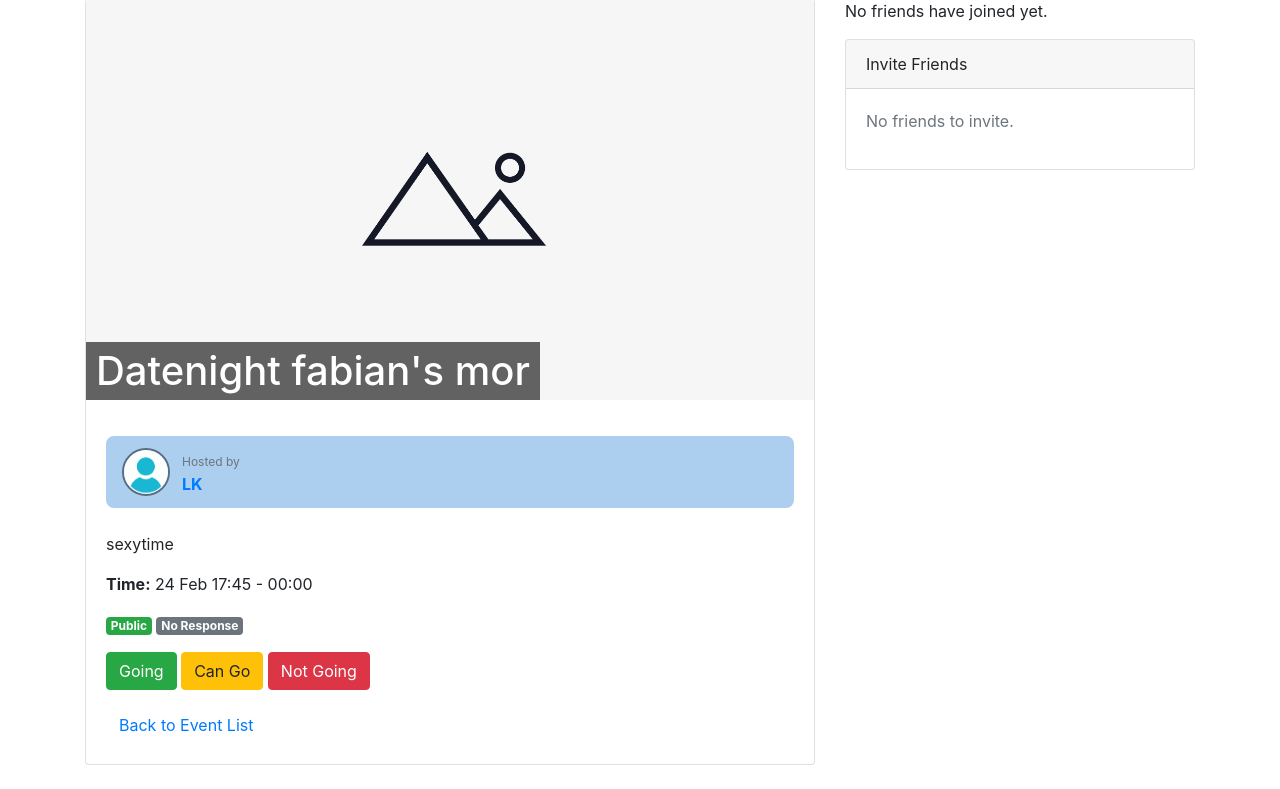
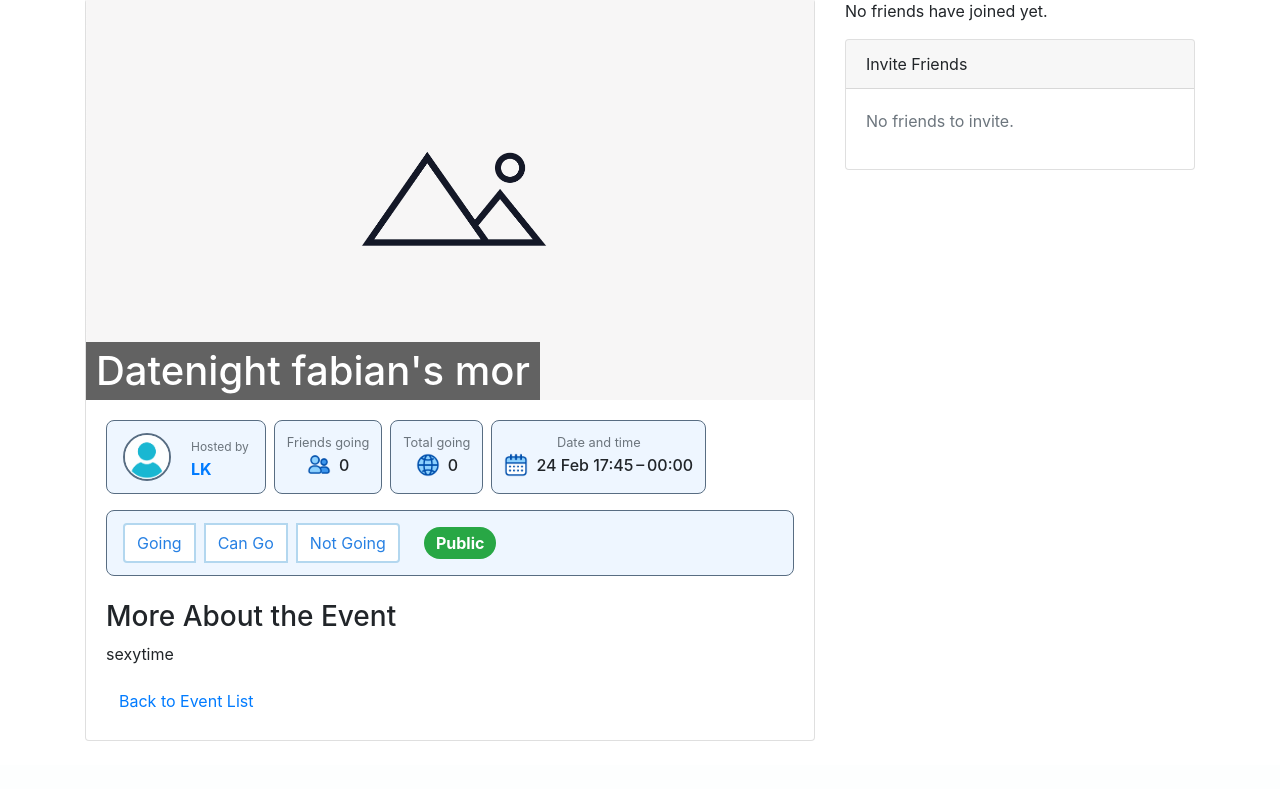
Before and after one commit to Fru1tt/ArrangementApp, a Django app: page /event/1/ in a window 1280 px wide. Shown: the part 81-870 px from the top of the page. After the commit the page ends 822 px from the top, so only its background shows below. Run offline with Django 5.2, Linux system fonts and the light colour scheme; a user stored in the database is signed in; data comes from the database, SQL or seed files in the repository; data that the repository does not hold is empty; parts of the project's set-up code (start-up, migrations or seed data) failed here and were passed over; some libraries are stand-ins or nearby versions.

Commit message:
Major visual improvement to Event_details Additions: - friend and public counter as previously added to the event cards. - Clickable Host display with username and profile picture that eventually will lead you to the users profile.
Change:
- Attendance buttons are now radio buttons. We added JavaScript simply to wire up the “change” event on those radios to call form.submit() immediately.

Other minor changes such as symbol changes and visual improvements to the event detai layout

```diff
--- a/ProjectX/ETA/templates/ETA/base.html
+++ b/ProjectX/ETA/templates/ETA/base.html
@@ -7,6 +7,7 @@
     <meta name="viewport" content="width=device-width, initial-scale=1">
     <title>{% block title %}uGoing?{% endblock %}</title>
     <link rel="stylesheet" href="https://stackpath.bootstrapcdn.com/bootstrap/4.5.2/css/bootstrap.min.css">
+    {% block extra_css %}{% endblock extra_css %}
 </head>
 <body>
     {% block navbar %}
@@ -32,7 +33,6 @@
             <!-- Right side authentication links -->
             <ul class="navbar-nav ml-auto">
                 {% if user.is_authenticated %}
-                    <!-- Notification Bell -->
                     <!-- Notification Bell -->
                     <li class="nav-item dropdown">
                         <a class="nav-link position-relative" href="#" id="notificationDropdown" role="button"
--- a/ProjectX/ETA/templates/ETA/event_detail.html
+++ b/ProjectX/ETA/templates/ETA/event_detail.html
@@ -1,8 +1,11 @@
 {% extends "ETA/base.html" %}
 {% load static %}
+{% block extra_css %}
+<link rel="stylesheet" href="{% static 'css/event_detail.css' %}">
+{% endblock extra_css %}
 {% block title %}{{ event.title }}{% endblock title %}
 {% block content %}
-<link rel="stylesheet" href="{% static 'css/event_detail.css' %}">
+
 <div class="row">
   <!-- Left Column: Main Event Card -->
   <div class="col-md-8 mb-4">
@@ -19,90 +22,116 @@
       </div>
 
       <div class="card-body">
-        <!-- Title and Host -->
-        <div class="d-flex justify-content-between align-items-center mb-3">
-
-        </div>
+        <div class="d-flex align-items-stretch mb-3">
           <!-- Host Card -->
-  <div class="host-card mb-4">
+          <div class="host-card mb-0 mr-2 d-flex align-items-center">
             <a href="{% url 'profilepage' event.host.username %}"
-       class="d-flex align-items-center text-decoration-none">
+               class="d-flex align-items-center text-decoration-none w-100">
               {% if event.host.profile.image %}
                 <img src="{{ event.host.profile.image.url }}"
-             class="host-avatar rounded-circle me-2"
-             style="width:48px; height:48px;"
-             alt="{{ event.host.username }}’s avatar">
+                     class="host-avatar rounded-circle"
+                     alt="{{ event.host.username }} avatar">
               {% else %}
                 <img src="{% static 'images/NPC.png' %}"
-             class="host-avatar rounded-circle me-2"
-             style="width:48px; height:48px;"
-             alt="Default avatar">
+                     class="host-avatar rounded-circle"
+                     alt="default avatar">
               {% endif %}
-
-      <div class="host-info">
+              <div class="host-info ml-2">
                 <small class="text-muted">Hosted by</small><br>
-        <strong class="text-primary">{{ event.host.username }}</strong>
+                <strong>{{ event.host.username }}</strong>
               </div>
             </a>
           </div>
 
-        <!-- Description -->
+          <!-- Friends Going -->
+          <div class="count-card mb-0 mr-2 d-flex flex-column justify-content-center align-items-center">
+            <small class="text-muted">Friends going</small>
+            <div class="d-flex align-items-center mb-1">
+              <img src="{% static 'images/friends_count.png' %}"
+                   width="24" height="24" alt="Friends" class="count-icon">
+              <span class="count-number">{{ event.friends_going }}</span>
+            </div>
+
+          </div>
+
+          <!-- Total Going -->
+          <div class="count-card mb-0 mr-2 d-flex flex-column justify-content-center align-items-center">
+            <small class="text-muted">Total going</small>
+            <div class="d-flex align-items-center mb-1">
+              <img src="{% static 'images/public_count.png' %}"
+                   width="24" height="24" alt="Total" class="count-icon">
+              <span class="count-number">{{ event.total_going }}</span>
+            </div>
+
+          </div>
+
+          <!-- Date & Time -->
+          <div class="count-card mb-0 d-flex flex-column justify-content-center align-items-center">
+            <small class="text-muted">Date and time</small>
+            <div class="d-flex align-items-center mb-1">
+              <img src="{% static 'images/calendar.png' %}"
+                   width="24" height="24" alt="Calendar" class="count-icon">
+              <span class="time-text">
+                {% if event.start_date|date:"Y-m-d" == event.end_date|date:"Y-m-d" %}
+                  {{ event.start_date|date:"d M H:i" }} – {{ event.end_date|date:"H:i" }}
+                {% else %}
+                  {{ event.start_date|date:"d M H:i" }} – {{ event.end_date|date:"d M H:i" }}
+                {% endif %}
+              </span>
+            </div>
+
+          </div>
+        </div>
+
+  <!-- Attendance + Status Box -->
+  <div class="status-wrapper d-flex align-items-center mb-4">
+    <form method="post" action="{% url 'update_attendance' %}" class="status-form d-flex align-items-center">
+      {% csrf_token %}
+      <input type="hidden" name="event_id" value="{{ event.id }}">
+
+      <div class="btn-group btn-group-toggle" data-toggle="buttons">
+        <label
+          class="btn outline-btn success-btn {% if attendance and attendance.status == 'going' %}active{% endif %}" >
+          <input type="radio" name="status" value="going" autocomplete="off" onchange="this.form.submit()"
+            {% if attendance and attendance.status == 'going' %}checked{% endif %}
+          > Going
+        </label>
+
+        <label
+          class="btn outline-btn warning-btn {% if attendance and attendance.status == 'can_go' %}active{% endif %}">
+          <input type="radio" name="status" value="can_go" autocomplete="off" onchange="this.form.submit()"
+            {% if attendance and attendance.status == 'can_go' %}checked{% endif %}>
+            Can Go
+        </label>
+
+        <label
+          class="btn outline-btn danger-btn {% if attendance and attendance.status == 'not_going' %}active{% endif %}">
+          <input type="radio" name="status" value="not_going" autocomplete="off" onchange="this.form.submit()"
+            {% if attendance and attendance.status == 'not_going' %}checked{% endif %}>
+            Not Going
+        </label>
+      </div>
+    </form>
+
+    <!-- Public / Going Pills -->
+    <div class="ml-4 d-flex align-items-center">
+      {% if event.is_public %}
+        <span class="badge badge-success badge-pill status-badge mr-2">Public</span>
+      {% else %}
+        <span class="badge badge-secondary badge-pill status-badge mr-2">Private</span>
+      {% endif %}
+    </div>
+  </div>
+  <!-- Event Description -->
+   <h3>More About the Event</h3>
   <p class="card-text">{{ event.description }}</p>
 
-        <!-- Date & Time -->
-        <p>
-          <strong>Time:</strong>
-          {% if event.start_date|date:"Y-m-d" == event.end_date|date:"Y-m-d" %}
-            {{ event.start_date|date:"d M" }} {{ event.start_date|date:"H:i" }} - {{ event.end_date|date:"H:i" }}
-          {% else %}
-            {{ event.start_date|date:"d M H:i" }} - {{ event.end_date|date:"d M H:i" }}
-          {% endif %}
-        </p>
-
-        <!-- Public/Private & Attendance Badges -->
-        <p>
-          {% if event.is_public %}
-            <span class="badge badge-success">Public</span>
-          {% else %}
-            <span class="badge badge-secondary">Private</span>
-          {% endif %}
-
-          {% if event.host == request.user %}
-            <span class="badge badge-primary">Host</span>
-          {% elif attendance %}
-            {% if attendance.status == "going" %}
-              <span class="badge badge-success">Going</span>
-            {% elif attendance.status == "can go" %}
-              <span class="badge badge-warning">Can Go</span>
-            {% elif attendance.status == "not going" %}
-              <span class="badge badge-danger">Not Going</span>
-            {% endif %}
-          {% else %}
-            <span class="badge badge-secondary">No Response</span>
-          {% endif %}
-        </p>
-
-        <!-- Attendance Buttons -->
-        <div class="mb-3">
-          <form method="post" action="{% url 'update_attendance' %}" style="display:inline;">
-            {% csrf_token %}
-            <input type="hidden" name="event_id" value="{{ event.id }}">
-            <input type="hidden" name="status" value="going">
-            <button type="submit" class="btn btn-success">Going</button>
-          </form>
-          <form method="post" action="{% url 'update_attendance' %}" style="display:inline;">
-            {% csrf_token %}
-            <input type="hidden" name="event_id" value="{{ event.id }}">
-            <input type="hidden" name="status" value="can go">
-            <button type="submit" class="btn btn-warning">Can Go</button>
-          </form>
-          <form method="post" action="{% url 'update_attendance' %}" style="display:inline;">
-            {% csrf_token %}
-            <input type="hidden" name="event_id" value="{{ event.id }}">
-            <input type="hidden" name="status" value="not going">
-            <button type="submit" class="btn btn-danger">Not Going</button>
-          </form>
-        </div>
+<!-- Auto-submit script -->
+<script>
+  document.querySelectorAll('input[name="status"]').forEach(input =>
+    input.addEventListener('change', () => input.form.submit())
+  );
+</script>
 
         <!-- Edit Event Button (Host Only) -->
         {% if user.is_authenticated and user == event.host %}
@@ -118,11 +147,11 @@
  <!-- Right Column: Invitations / Other Info -->
 <div class="col-md-4 mb-4">
   <!-- Friends Going Card -->
-  {% if friends_going %}
+  {% if friends_list_going %}
     <div class="card mb-3">
       <div class="card-header">Friends Going</div>
       <ul class="list-group list-group-flush">
-        {% for friend in friends_going %}
+        {% for friend in friends_list_going %}
           <li class="list-group-item d-flex align-items-center">
             {% if friend.image %}
               <img src="{{ friend.image.url }}" alt="{{ friend.user.username }}" class="rounded-circle mr-2" style="width: 40px; height: 40px; object-fit: cover;">
--- a/ProjectX/ETA/templates/ETA/home.html
+++ b/ProjectX/ETA/templates/ETA/home.html
@@ -1,8 +1,6 @@
 {% extends "ETA/base.html" %}
 {% load static %}
-
 {% block title %}Welcome | uGoing{% endblock %}
-
 {% block content %}
 <!-- Hero Section -->
 <div class="jumbotron text-center bg-light py-3 mb-3">
--- a/ProjectX/ETA/templates/ETA/partials/event_card.html
+++ b/ProjectX/ETA/templates/ETA/partials/event_card.html
@@ -36,9 +36,9 @@
         {% elif attendance %}
           {% if attendance.status == "going" %}
             <span class="badge badge-success">Going</span>
-          {% elif attendance.status == "can go" %}
+          {% elif attendance.status == "can_go" %}
             <span class="badge badge-warning">Can Go</span>
-          {% elif attendance.status == "not going" %}
+          {% elif attendance.status == "not_going" %}
             <span class="badge badge-danger">Not Going</span>
           {% endif %}
         {% else %}
@@ -60,7 +60,7 @@
         </span>
 
         {% if event.host %}
-            <small class="text-muted float-right">Host: {{ event.host.username }}</small>
+            <small class="text-muted float-right mt-1"><img src="{% static 'images/host.png' %}" width="18" height="18" alt="friends"> {{ event.host.username }}</small>
           {% endif %}
       </div>
 
--- a/ProjectX/ETA/views.py
+++ b/ProjectX/ETA/views.py
@@ -219,50 +219,55 @@ def logout_view(request):
 
 #---------------------------------------------------------Event detail--------------------------------------------------#
 def event_detail(request, event_id):
-    if not request.user.is_authenticated:
+    user = request.user
+
+    if not user.is_authenticated:
         messages.warning(request, "You have to log in to use this feature.")
         return redirect('login')
+
     event = get_object_or_404(Event, id=event_id)
-    attendance = Attendance.objects.filter(user=request.user, event=event).first()
-    current_friends = request.user.profile.friends.all()
-    total_going = event.going_count
 
-    friends_going = (
-        event.friends_going_count(request.user)
-        if request.user.is_authenticated
+    #-------------------------- RSVP Counts ---------------------------#
+    event.total_going   = event.going_count
+    event.friends_going = (
+        event.friends_going_count(user)
+        if user.is_authenticated
         else 0
     )
-
+    #-------------------------- Attendance -----------------------------#
+    attendance = Attendance.objects.filter(user=user, event=event).first()
+    #----------------------- Current Friends --------------------------#
+    current_friends = user.profile.friends.all()
+    #------------------------- Invited IDs ----------------------------#
     invited_ids = list(
-        EventInvite.objects.filter(event=event, from_user=request.user)
-        .values_list('to_user', flat=True)
+        EventInvite.objects
+                   .filter(event=event, from_user=user)
+                   .values_list('to_user', flat=True)
     )
 
-    friends_going = []
-    inviteable_friends = []
+    #----------- Friends Going vs Inviteable Friends -----------------#
+    friends_list_going   = []
+    inviteable_friends   = []
     for friend in current_friends:
-        if friend.user == request.user:
+        if friend.user == user:
             continue
-        friend_attendance = Attendance.objects.filter(
+        if Attendance.objects.filter(
             user=friend.user,
             event=event,
             status='going'
-        ).first()
-        if friend_attendance:
-            friends_going.append(friend)
+        ).exists():
+            friends_list_going.append(friend)
         else:
             inviteable_friends.append(friend)
 
+    #------------------------ Render Context -------------------------#
     context = {
-        'event': event,
-        'attendance': attendance,
-        'invited_ids': invited_ids,
-        'friends_going': friends_going,
+        'event':              event,
+        'attendance':         attendance,
+        'invited_ids':        invited_ids,
+        'friends_list_going': friends_list_going,
         'inviteable_friends': inviteable_friends,
-        "total_going":  total_going,
-        "friends_going": friends_going,
     }
-
     return render(request, 'ETA/event_detail.html', context)
 
 #---------------------------------------------------------Edit event--------------------------------------------------#
--- a/ProjectX/static/css/event_detail.css
+++ b/ProjectX/static/css/event_detail.css
@@ -30,7 +30,8 @@
     display: flex;
     align-items: center;
     padding: 0.75rem 1rem;
-    background-color: #adcfef;
+    background-color: #eef6ff;
+    border: 1px solid #586d82;
     border-radius: 0.5rem;
     margin-bottom: 1rem;
   }
@@ -43,12 +44,121 @@
     border: 2px solid #586d82;
   }
 
-  .host-info small {
+  .host-card .host-info small {
     color: #6c757d;
     font-size: 0.75rem;
   }
 
-  .host-info strong {
+  .host-card .host-info strong {
     font-size: 1rem;
     line-height: 1.2;
   }
+
+.host-card.mb-0 {
+  margin-bottom: 0;
+}
+
+.count-card {
+  display: flex;
+  align-items: center;
+  padding: 0.5rem 0.75rem;
+  background-color: #eef6ff;
+  border: 1px solid #586d82;
+  border-radius: 0.5rem;
+}
+.count-card:not(:last-child) {
+  margin-right: 1rem;
+}
+
+.count-card img {
+  display: block;
+  margin-right: 0.5rem;
+}
+
+.count-number {
+  font-size: 1rem;
+  font-weight: 500;
+  line-height: 1;
+}
+
+.time-card {
+  padding: 0.75rem 1rem;
+  background-color: #eef6ff;
+  border: 1px solid #586d82;
+  border-radius: 0.5rem;
+  flex: 0 0 auto;
+}
+
+.time-icon {
+  margin-right: 0.5rem;
+  margin-bottom: 0;
+}
+
+.time-text {
+  font-size: 1rem;
+  font-weight: 500;
+}
+
+.status-badge {
+  font-size: 1rem;
+  padding: 0.5rem 0.75rem;
+}
+
+.status-btn-row {
+  flex-wrap: wrap;
+}
+
+.status-btn-row .btn-group {
+  margin-left: auto;
+}
+
+.btn-group-lg .btn {
+  padding: 0.5rem 1rem;
+  font-size: 1rem;
+}
+
+.btn-group-lg .btn.active {
+  box-shadow: inset 0 0 0 2px rgba(0,0,0,0.2);
+  opacity: 0.9;
+}
+
+.status-btn-row .badge + .btn-group {
+  margin-left: 1rem;
+}
+
+.status-wrapper {
+  padding: 0.75rem 1rem;
+  background-color: #eef6ff;
+  border: 1px solid #586d82;
+  border-radius: 0.5rem;
+}
+
+.status-wrapper .btn + .btn {
+  margin-left: 0.5rem;
+}
+
+.outline-btn {
+  background-color: white;
+  color: #2780e3;
+  border: 2px solid #b3d7ef;
+}
+
+.outline-btn.active.success-btn {
+  background-color: #28a745;
+  border-color:    #28a745;
+  color:           white;
+}
+.outline-btn.active.warning-btn {
+  background-color: #ffc107;
+  border-color:    #ffc107;
+  color:           white;
+}
+.outline-btn.active.danger-btn {
+  background-color: #dc3545;
+  border-color:    #dc3545;
+  color:           white;
+}
+
+.status-form .btn + .btn {
+  margin-left: 0.5rem;
+}
```
Also changed, not shown: ProjectX/static/images/calendar.png (added), ProjectX/static/images/host.png (added), ProjectX/static/images/public_count.png. Lines whose indentation alone changed are shown as unchanged.
